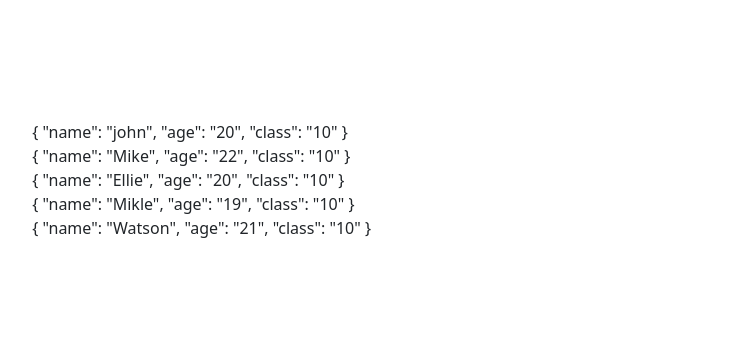
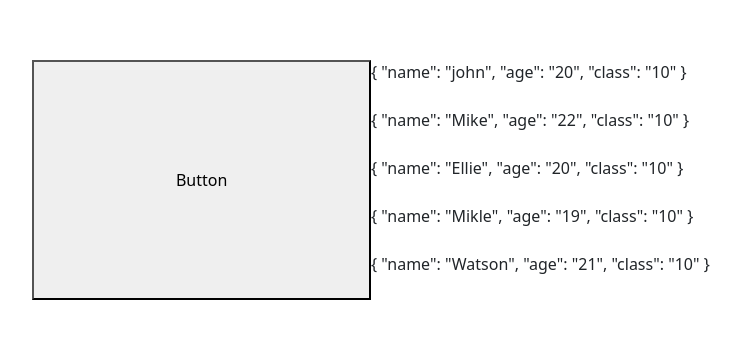
Before and after one commit to arslanarif786/vuejs-sessions, a Vue app in the folder app/: page / in a window 1280 px wide. Shown: the part 220-558 px from the top of the page, without its empty margins (269-1010 px from the left). Built offline with nearby package versions, Linux system fonts and the light colour scheme.

Commit message:
v-for dynamic component and teleport

```diff
--- a/app/src/App.vue
+++ b/app/src/App.vue
@@ -7,25 +7,26 @@ import DataBindingTask from "./components/DataBindingTask.vue"
 import StyledButton from "./components/StyledButton.vue";
 import ComposableFormTask from "./components/ComposablesFormTask.vue";
 import WatcherTask from "./components/WatcherTask.vue"
+import { ref } from 'vue';
+
+const toggle = ref(false)
 </script>
 
+
 <template>
-   <GrandParent />
-   <!-- <ComputedFunction />
-   <ComputedConcept />
-   <WatcherConcept />
-   <ComposableFormTask /> -->
- <!-- <div><DataBindingTask /></div> -->
+   <button @click="toggle = true"> Button </button>
+   <div class="first-div" id="modals">
+      <div class="second-div">
+         <GrandParent />
+      </div>
+   </div>
 
- <!-- slots concept -->
- <!-- <div> -->
-    <!-- i am passing name of the button which is HTML from parent template to child template named 'StyleButton' -->
-     <!-- <StyledButton @button-clicked="firstFunction"> first </StyledButton>
+    <!-- Teleport -->
+   <Teleport to="#modals">
+      <div v-if="toggle" class="teleported-div">
+         <div>A</div>
+         <div>B</div>
+      </div>
+   </Teleport>
 
-    <StyledButton @button-clicked="secondFunction"> second </StyledButton>
-
-    <StyledButton @button-clicked="thirdFunction"> third </StyledButton>
- </div>
- <div><WatcherTask /></div> -->
- <!-- <RouterView /> -->
 </template>
```
